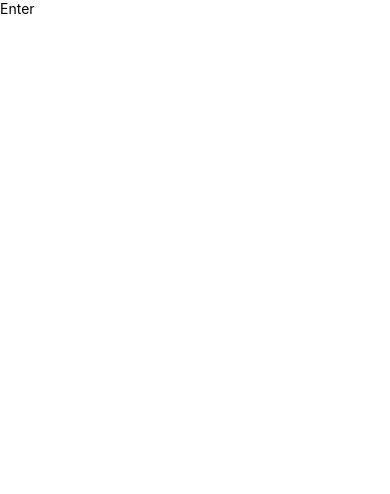
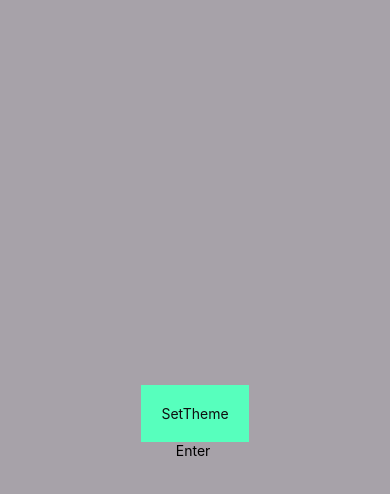
Before and after one commit to furkanozeski/rnAnimation, a React Native app: screen / in a window 390 px wide. Shown: the top 494 px of the page. Built offline with nearby package versions, Linux system fonts and the light colour scheme.

Commit message:
dark and white theme imp

```diff
--- a/App.tsx
+++ b/App.tsx
@@ -3,19 +3,23 @@ import {
   StyleSheet,
   Text,
   StatusBar,
+  TouchableOpacity,
 } from 'react-native';
 import { GestureHandlerRootView } from 'react-native-gesture-handler';
 import ApplicationProvider from '@src/providers/ApplicationProvider';
-
+import { Provider } from 'react-redux'
+import { store } from '@src/store';
 
 function App(): React.JSX.Element {
 
   return (
     <GestureHandlerRootView style={styles.gestureHandlerRootViewContainer}>
-      <ApplicationProvider>
-        <StatusBar animated />
-        <Text>Enter </Text>
-      </ApplicationProvider>
+      <Provider store={store}>
+        <ApplicationProvider>
+          <StatusBar animated />
+          <Text>Enter </Text>
+        </ApplicationProvider>
+      </Provider>
     </GestureHandlerRootView>
   );
 
--- a/package.json
+++ b/package.json
@@ -27,6 +27,7 @@
     "react-native-safe-area-context": "^4.6.4",
     "react-native-screens": "^3.22.1",
     "react-native-vector-icons": "^9.2.0",
+    "react-redux": "^8.1.1",
     "redux": "^4.2.1",
     "redux-persist": "^6.0.0",
     "redux-saga": "^1.2.3"
--- /dev/null
+++ b/src/hooks/StoreHooks/index.ts
@@ -0,0 +1,7 @@
+
+import type { RootState, AppDispatch } from '@store/index';
+import { TypedUseSelectorHook, useDispatch, useSelector } from 'react-redux';
+
+// Use throughout your app instead of plain `useDispatch` and `useSelector`
+export const useAppDispatch: () => AppDispatch = useDispatch;
+export const useAppSelector: TypedUseSelectorHook<RootState> = useSelector;
--- a/src/providers/ApplicationProvider.tsx
+++ b/src/providers/ApplicationProvider.tsx
@@ -1,16 +1,57 @@
 import React from 'react';
 import AppProviderProp from '@src/types/AppProvider/AppProviderPropType';
-import { View } from 'react-native';
+import {
+  View, useColorScheme, Text, StyleSheet
+} from 'react-native';
+import { useAppDispatch, useAppSelector } from '@src/hooks/StoreHooks';
+import { SetTheme } from '@src/store/Theme';
+import Theme from '@src/types/Theme/themeStore';
+import { TouchableOpacity } from 'react-native-gesture-handler';
 
 
 function ApplicationProvider(_props: AppProviderProp) {
   const { children } = _props;
+  const dispatch = useAppDispatch();
+  const themeInfo = useColorScheme();
 
+  const theme = useAppSelector((e) => e.theme);
+  const setTheme = () => {
+    if (theme.themeName === 'light') {
+      dispatch(SetTheme('dark'));
+    } else {
+      dispatch(SetTheme('light'));
+    }
+  };
   return (
-    <View>
+    <View style={styles(theme).styleComponent}>
+      <TouchableOpacity
+        style={styles(theme).buttonTStyle}
+        onPress={setTheme}
+      >
+        <Text style={styles(theme).buttonText}>
+          SetTheme
+        </Text>
+      </TouchableOpacity>
       {children}
     </View>
   );
 }
 
+const styles = (colorScheme: Theme) => StyleSheet.create({
+  styleComponent: {
+    backgroundColor: colorScheme.colorScheme.surface,
+    flex: 1,
+    justifyContent: 'center',
+    alignItems: 'center'
+  },
+  buttonTStyle: {
+    backgroundColor: colorScheme.colorScheme.primary,
+    padding: 10
+  },
+  buttonText: {
+    padding: 10,
+    color: colorScheme.colorScheme.onPrimary
+  },
+});
+
 export default ApplicationProvider;
--- a/src/store/Theme/index.ts
+++ b/src/store/Theme/index.ts
@@ -26,14 +26,9 @@ const _dark = {
 };
 
 const setThemeState = (colorSchemeName: string, state: Draft<Theme>): Draft<Theme> => {
+
   const _state = { ...state };
-  if (colorSchemeName === 'light') {
-    state.prevColorSchema = { ...state.colorScheme };
-    _state.colorScheme = { ..._light };
-  } else {
-    state.prevColorSchema = { ...state.colorScheme };
-    _state.colorScheme = { ..._dark };
-  }
+
 
   state = { ..._state };
 
@@ -63,12 +58,17 @@ const themeReducer = createSlice({
   name: 'Theme',
   initialState,
   reducers: {
-    SetTheme: (state, action: PayloadAction<Theme>) => {
-      if (state.themeName !== action.payload.themeName) {
-        state.themeName = action.payload.themeName;
+    SetTheme: (state, action: PayloadAction<string>) => {
+      state.themeName = action.payload;
 
-        state = { ...setThemeState(action.payload.themeName, state) };
+      if (action.payload === 'light') {
+        state.prevColorSchema = { ...state.colorScheme };
+        state.colorScheme = { ..._light };
+      } else {
+        state.prevColorSchema = { ...state.colorScheme };
+        state.colorScheme = { ..._dark };
       }
+      state = { ...setThemeState(action.payload, state) };
     }
   }
 });
```
Also changed, not shown: 2 other files (tests, documents, lock files or other folders).
